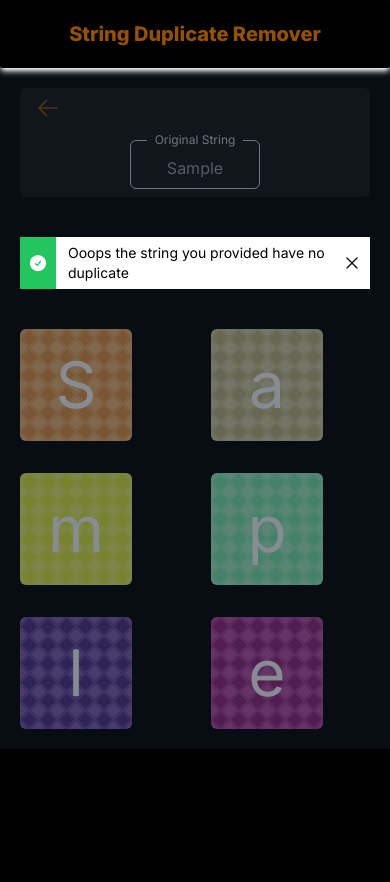
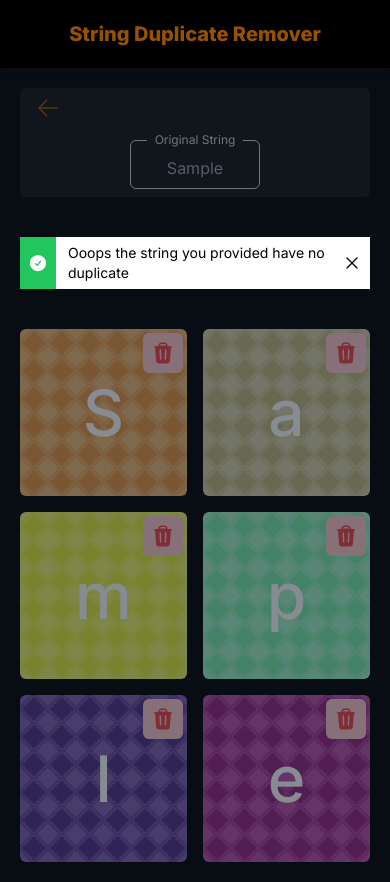
Before and after one commit to DevYemi/Houseware-Challenge, a React (Vite) app in the folder app/: page / in a window 390 px wide. Both pictures are taken after typing "Sample" into the empty fields and a click on the button "Submit". Before the commit the page ends 844 px from the top, so only its background shows below. Built offline with nearby package versions, Linux system fonts and the light colour scheme.

Commit message:
refactor: UI-responsivness, Code Comment

```diff
--- a/app/src/components/Header.tsx
+++ b/app/src/components/Header.tsx
@@ -2,7 +2,7 @@ import React from 'react'
 
 function Header() {
     return (
-        <header className='text-center bg-black sticky top-0 z-[2] text-primary font-extrabold text-xl shadow-white shadow-md py-5 rounded-sm md:text-2xl'>
+        <header className='text-center bg-black sticky top-0 z-[2] text-primary font-extrabold text-xl shadow-[#14141f8f] shadow-md py-5 rounded-sm md:text-2xl'>
             String Duplicate Remover
         </header>
     )
--- a/app/src/screens/HomeScreen.tsx
+++ b/app/src/screens/HomeScreen.tsx
@@ -1,4 +1,4 @@
-import React, { MouseEvent, useState } from 'react'
+import React, { MouseEvent, useEffect, useState } from 'react'
 import { useNavigate } from "react-router-dom";
 import { InformationCircleIcon } from "@heroicons/react/24/solid"
 
@@ -18,6 +18,10 @@ function HomeScreen() {
 
     }
 
+    useEffect(() => {
+        localStorage.removeItem("StringDuplicateUserInput")
+    }, [])
+
     return (
         <div className='flex items-center h-full max-w-md mt-40 mx-auto '>
             <form className='space-y-5 flex-1 bg-[#121212] p-8 rounded-md' action="">
@@ -27,7 +31,7 @@ function HomeScreen() {
                         data-testid="inputField"
                         id="word"
                         type="text"
-                        className={`border border-gray-200 px-2 py-3 rounded-md focus:border-primary outline-none ${userInput.error ? "shadow shadow-red-600 border-red-600 focus:border-red-800" : ""} `}
+                        className={`border-2 bg-[#121212] text-white border-[#2E2E2E] px-2 py-3 rounded-md focus:border-primary outline-none ${userInput.error ? "shadow shadow-red-600 border-red-600 focus:border-red-800" : ""} `}
                         placeholder='....text'
                         value={userInput.value}
                         onChange={(e) => setUserInput({ value: e.target.value, error: false })}
--- a/app/src/screens/WordParseScreen.tsx
+++ b/app/src/screens/WordParseScreen.tsx
@@ -43,6 +43,7 @@ function WordParseScreen() {
             const cardsWrapper = document.querySelector("[data-cards-wrapper]") as HTMLDivElement
             const cards = Array.from(cardsWrapper.children) as HTMLDivElement[]
 
+            // enabled card distortion
             cards.forEach((card, i) => {
                 const cardValue = card.getAttribute("data-card-charvalue")?.toLowerCase()
                 if (item.char.toLowerCase() === cardValue && clickedCard !== card) {
@@ -50,9 +51,11 @@ function WordParseScreen() {
                 }
             })
 
+            // Save cards current state
             const state = Flip.getState(cards)
 
 
+            // change duplicate cards style values
             cards.forEach((card) => {
                 const cardValue = card.getAttribute("data-card-charvalue")?.toLowerCase()
                 if (item.char.toLowerCase() === cardValue && clickedCard !== card) {
@@ -61,6 +64,7 @@ function WordParseScreen() {
             })
 
 
+            // Animate duplicate cards from saved state to current cards style value
             Flip.from(state, {
                 absolute: true,
                 duration: 1,
@@ -270,7 +274,7 @@ function WordParseScreen() {
 
 
     return (
-        <div data-testid="wordParserWrapper" className='relative space-y-10 py-5'>
+        <div data-testid="wordParserWrapper" className='relative space-y-10 py-5 '>
             <div className='md:sticky bg-[#121212] p-4 rounded-md top-[75px] py-2 z-[2] flex flex-col items-center space-y-3 md:flex-row md:space-x-4 md:space-y-0'>
                 <ArrowLeftIcon onClick={navigateBack} className='block cursor-pointer self-start w-6 h-6 md:self-center text-primary' />
                 <fieldset className='border border-gray-300 p-4 py-2 rounded-md md:flex-1'>
@@ -306,7 +310,7 @@ function WordParseScreen() {
 
             </div>
 
-            <div data-cards-wrapper className='grid grid-cols-[repeat(auto-fit,_minmax(100px,_1fr))]  gap-8 md:grid-cols-[repeat(auto-fit,_minmax(200px,_1fr))]'>
+            <div data-cards-wrapper className='grid grid-cols-[repeat(auto-fill,_minmax(132px,_1fr))] gap-4  md:gap-8 md:grid-cols-[repeat(auto-fill,_minmax(200px,_1fr))] '>
                 {
                     userInputCharacters.map((item, i) => (
                         <div
@@ -314,24 +318,24 @@ function WordParseScreen() {
                             data-card
                             data-cardindex={i}
                             data-card-charvalue={item.char}
-                            className='[perspective:300px] '
+                            className='[perspective:300px]'
                         >
                             <p
 
-                                className={`group relative bg-[radial-gradient(farthest-corner_circle_at_0%_0%,_transparent_5%,_transparent_20%),url("/pattern.png"),url("/checkBoard.png")]  [background-blend-mode:soft-light,soft-light,hue] bg-contain rounded-md w-28 h-28 shadow-black md:w-52 md:h-52`}
+                                className={`group aspect-square   relative bg-[radial-gradient(farthest-corner_circle_at_0%_0%,_transparent_5%,_transparent_20%),url("/pattern.png"),url("/checkBoard.png")]  [background-blend-mode:soft-light,soft-light,hue] bg-contain rounded-md  shadow-black `}
                                 style={{ backgroundColor: item.color }}
-                                onTouchStart={(e: TouchEvent) => removeCharacter(i, item)}
+                                // onTouchStart={(e: TouchEvent) => removeCharacter(i, item)}
                                 onMouseMove={(e: MouseEvent) => rotateCards(e, "enter")}
                                 onMouseLeave={(e: MouseEvent) => rotateCards(e, "leave")}
 
                             >
                                 <span
-                                    className='flex justify-center items-center h-full text-white text-[4rem] '>
+                                    className='flex font-medium justify-center items-center h-full text-white text-[4rem] '>
                                     {item.char}
                                 </span>
                                 <span
                                     data-testid={`trashIcon-${i}`}
-                                    className='absolute bg-red-200 p-2 rounded-md cursor-pointer top-4 right-4 -translate-y-5 opacity-0 transition-all duration-700 group-hover:translate-y-0 group-hover:opacity-100'
+                                    className='absolute bg-red-200 p-2 rounded-md cursor-pointer top-1 right-1 md:top-4 md:right-4  transition-all duration-700'
                                     onClick={(e: MouseEvent) => removeCharacter(i, item)}
                                 >
                                     <TrashIcon className='w-6 h-6 text-red-500' />
```
Also changed, not shown: 1 other file (tests, documents, lock files or other folders).
